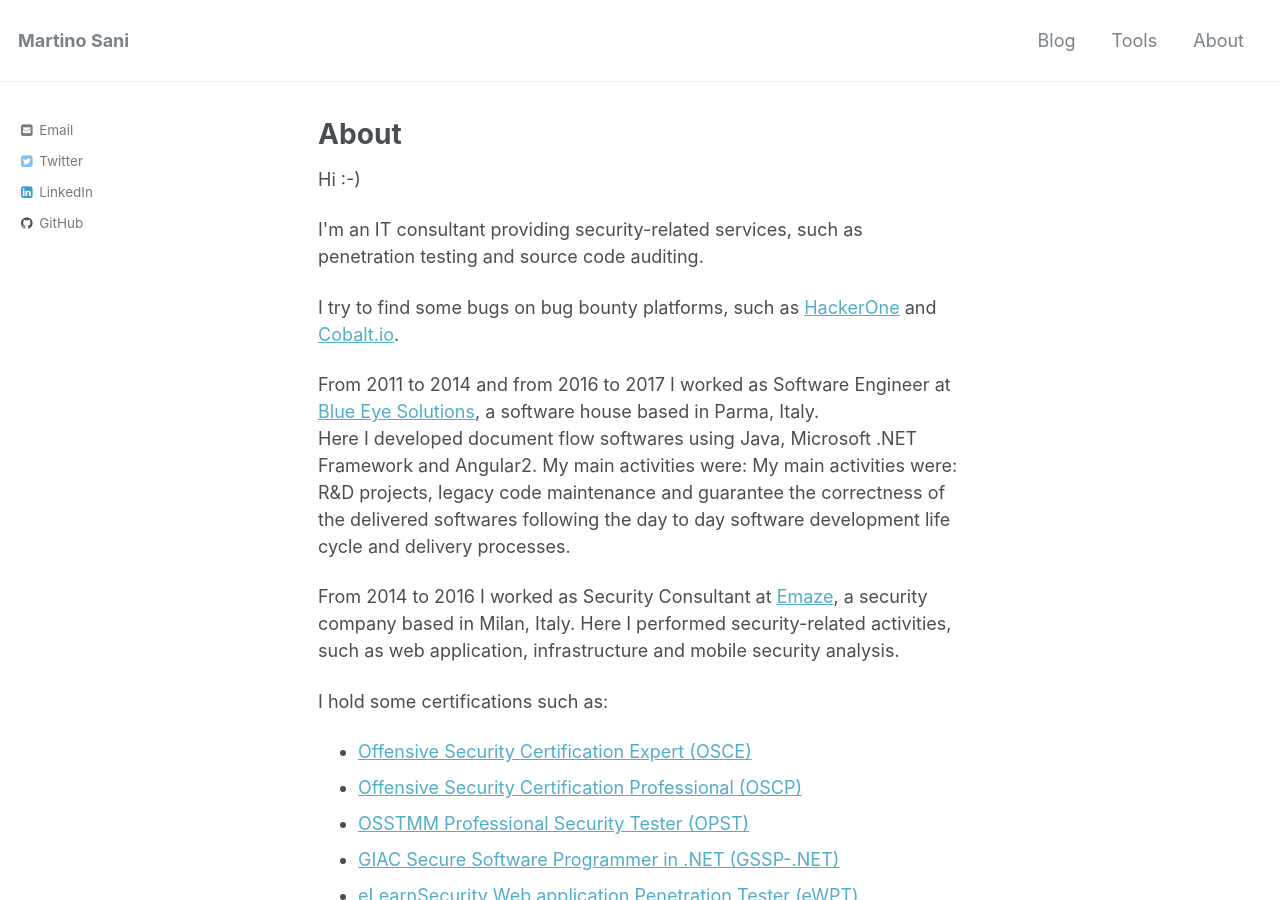
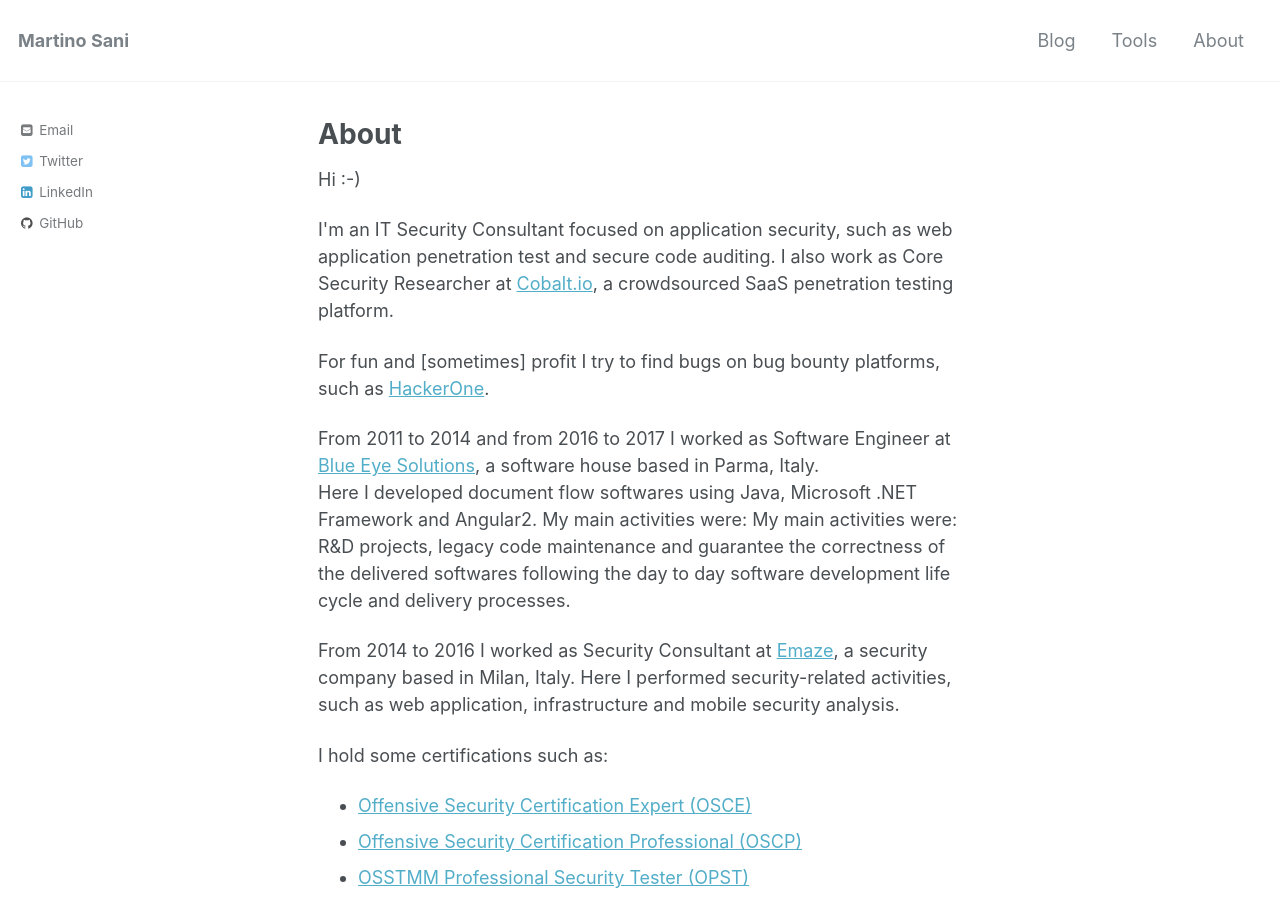
Before and after one commit to ilsani/ilsani.github.io, a Jekyll site: the page built from _pages/about.html, in a window 1280 px wide and 900 px high. Built offline with Jekyll 4.4.1, drawn with Linux system fonts in a browser that asks for light colours.

Commit message:
about me

```diff
--- a/_pages/about.html
+++ b/_pages/about.html
@@ -7,10 +7,10 @@
 
   <p>Hi :-)</p>
 
-  <p>I'm an IT consultant providing security-related services, such as penetration testing and source code auditing.</p>
+  <p>I'm an IT Security Consultant focused on application security, such as web application penetration test and secure code auditing. I also work as Core Security Researcher at <a href="https://app.cobalt.io/ilsani" target="_blank">Cobalt.io</a>, a crowdsourced SaaS penetration testing platform.</p>
 
   <p>
-    I try to find some bugs on bug bounty platforms, such as <a href="https://hackerone.com/ilsani?sort_type=latest_disclosable_activity_at&filter=type%3Aall%20from%3Ailsani&page=1&range=forever" target="_blank">HackerOne</a> and <a href="https://cobalt.io/" target="_blank">Cobalt.io</a>.
+    For fun and [sometimes] profit I try to find bugs on bug bounty platforms, such as <a href="https://hackerone.com/ilsani?sort_type=latest_disclosable_activity_at&filter=type%3Aall%20from%3Ailsani&page=1&range=forever" target="_blank">HackerOne</a>.</p>
   </p>
 
   <p>From 2011 to 2014 and from 2016 to 2017 I worked as Software Engineer at <a target="_blank" href="http://www.besolutions.it/">Blue Eye Solutions</a>, a software house based in Parma, Italy.<br />
```
